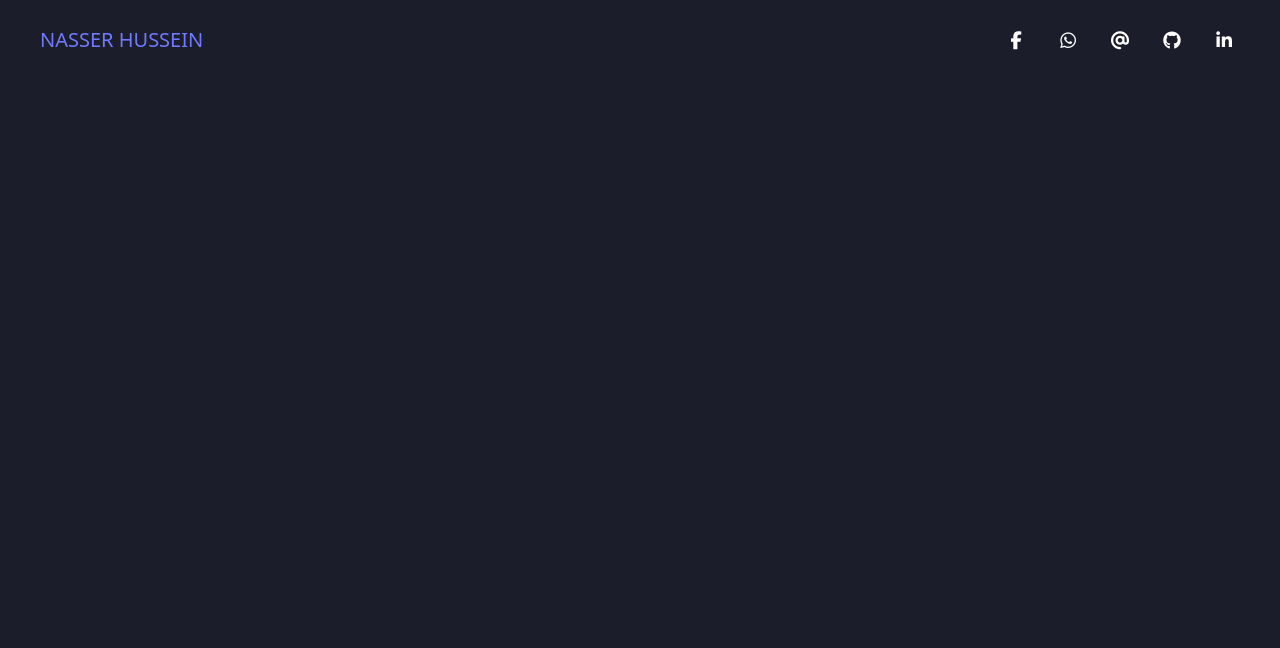
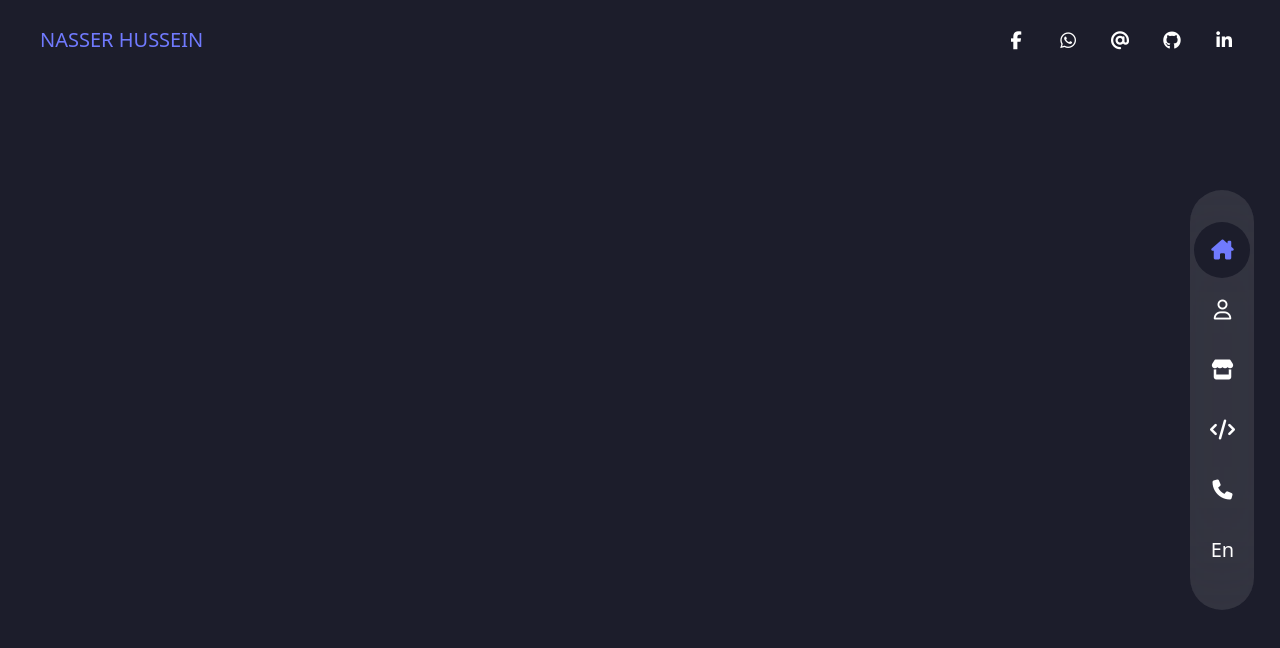
Before and after one commit to Nasser-H/nasser-portfolio, a Next.js app: page / in a window 1280 px wide. Shown: the top 648 px of the page. Built offline with nearby package versions, Linux system fonts and the light colour scheme.

Commit message:
update NavBarName and create NabBar Resposive

```diff
--- a/src/app/_Components/Navbar/page.tsx
+++ b/src/app/_Components/Navbar/page.tsx
@@ -1,19 +1,26 @@
+'use client'
 import Link from 'next/link'
+import { usePathname } from 'next/navigation';
 import React from 'react'
 
-export default function Navbar() {
+export default function NavBar() {
+    const navs: { text: string, link: string }[] = [
+        { text: "fa-solid fa-house-chimney", link:"/" },
+        { text: "fa-regular fa-user", link:"" },
+        { text: "fa-solid fa-store", link:"" },
+        { text: "fa-solid fa-code", link:"" },
+        { text: "fa-solid fa-phone", link:"" },
+    ];
+    const pathName = usePathname();
   return <>
-    <nav className='w-full px-4 sm:px-6 md:px-8 lg:py-6 lg:px-10 fixed z-50 sm:backdrop:blur'>
-        <div className='flex flex-col mt-4 lg:mt-0 items-center lg:flex-row justify-between w-full'>
-            <h1 className='uppercase text-main backdrop:blur text-2xl lg:text-xl'><Link href="/">Nasser Hussein</Link></h1>
-            <ul className='text-xl lg:text-lg text-white mt-5 lg:mt-0 flex gap-x-5'>
-                <li className='size-8 hover:border-main hover:border-2 hover:text-main duration-200 rounded-full flex justify-center items-center cursor-pointer'><a href="https://www.facebook.com/profile.php?id=100004291441295" target='_blank'><i className="fa-brands fa-facebook-f"></i></a></li>
-                <li className='size-8 hover:border-main hover:border-2 hover:text-main duration-200 rounded-full flex justify-center items-center cursor-pointer'><a href="http://wa.me/201061132684" target='_blank'><i className="fa-brands fa-whatsapp"></i></a></li>
-                <li className='size-8 hover:border-main hover:border-2 hover:text-main duration-200 rounded-full flex justify-center items-center cursor-pointer'><a href="mailto:nasser.h0404@gmail.com" target='_blank'><i className="fa-solid fa-at"></i></a></li>
-                <li className='size-8 hover:border-main hover:border-2 hover:text-main duration-200 rounded-full flex justify-center items-center cursor-pointer'><a href="https://github.com/Nasser-H" target='_blank'><i className="fa-brands fa-github"></i></a></li>
-                <li className='size-8 hover:border-main hover:border-2 hover:text-main duration-200 rounded-full flex justify-center items-center cursor-pointer'><a href="https://www.linkedin.com/in/nasser-hussein/" target='_blank'><i className="fa-brands fa-linkedin-in"></i></a></li>
-            </ul>
-        </div>
-    </nav>
+  <nav className='fixed lg:right-[2%] bottom-0 w-full lg:w-auto lg:h-screen flex lg:flex-col justify-center'>
+    <ul className='text-white text-xl flex lg:block justify-center bg-bgSecond backdrop-blur-3xl w-full lg:py-8 px-8 lg:rounded-full rounded-t-xl lg:px-1 py-1 space-y-1'>
+        {navs.map((nav : {text: string, link: string} ,index : number) =>
+              <li key={index} className={`size-14 ${pathName == nav.link ? 'bg-bgMain text-main -translate-y-1/2 lg:translate-y-0' : 'hover:bg-main'} rounded-full flex justify-center items-center cursor-pointer`}><Link href={''}><i className={nav.text}></i></Link></li>
+        )}
+        <li className='size-14 hover:bg-main rounded-full flex justify-center items-center cursor-pointer'><Link href={''}><span>En</span></Link></li>
+    </ul>
+  </nav>
+
   </>
 }
--- /dev/null
+++ b/src/app/_Components/TopBar/page.tsx
@@ -0,0 +1,19 @@
+import Link from 'next/link'
+import React from 'react'
+
+export default function TopBar() {
+  return <>
+    <div className='w-full px-4 sm:px-6 md:px-8 lg:py-6 lg:px-10 fixed z-50 sm:backdrop:blur'>
+        <div className='flex flex-col mt-4 lg:mt-0 items-center lg:flex-row justify-between w-full'>
+            <h1 className='uppercase text-main backdrop:blur text-2xl lg:text-xl'><Link href="/">Nasser Hussein</Link></h1>
+            <ul className='text-xl lg:text-lg text-white mt-5 lg:mt-0 flex gap-x-5'>
+                <li className='size-8 hover:border-main hover:border-2 hover:text-main duration-200 rounded-full flex justify-center items-center cursor-pointer'><a href="https://www.facebook.com/profile.php?id=100004291441295" target='_blank'><i className="fa-brands fa-facebook-f"></i></a></li>
+                <li className='size-8 hover:border-main hover:border-2 hover:text-main duration-200 rounded-full flex justify-center items-center cursor-pointer'><a href="http://wa.me/201061132684" target='_blank'><i className="fa-brands fa-whatsapp"></i></a></li>
+                <li className='size-8 hover:border-main hover:border-2 hover:text-main duration-200 rounded-full flex justify-center items-center cursor-pointer'><a href="mailto:nasser.h0404@gmail.com" target='_blank'><i className="fa-solid fa-at"></i></a></li>
+                <li className='size-8 hover:border-main hover:border-2 hover:text-main duration-200 rounded-full flex justify-center items-center cursor-pointer'><a href="https://github.com/Nasser-H" target='_blank'><i className="fa-brands fa-github"></i></a></li>
+                <li className='size-8 hover:border-main hover:border-2 hover:text-main duration-200 rounded-full flex justify-center items-center cursor-pointer'><a href="https://www.linkedin.com/in/nasser-hussein/" target='_blank'><i className="fa-brands fa-linkedin-in"></i></a></li>
+            </ul>
+        </div>
+    </div>
+  </>
+}
--- a/src/app/page.tsx
+++ b/src/app/page.tsx
@@ -1,9 +1,11 @@
 import React from 'react'
-import Navbar from './_Components/Navbar/page'
+import TopBar from './_Components/TopBar/page';
+import NavBar from './_Components/NavBar/page';
 
 export default function Home() {
   return <>
-  <Navbar/>
+  <TopBar/>
+  <NavBar/>
     {/* <div>Home</div> */}
   </>
 }
--- a/tailwind.config.js
+++ b/tailwind.config.js
@@ -7,7 +7,8 @@ module.exports = {
     extend: {
       colors:{
         main: '#707afe',
-        bgMain: '#1C1D2B'
+        bgMain: '#1C1D2B',
+        bgSecond: '#ffffff1a'
       }
     },
   },
```
